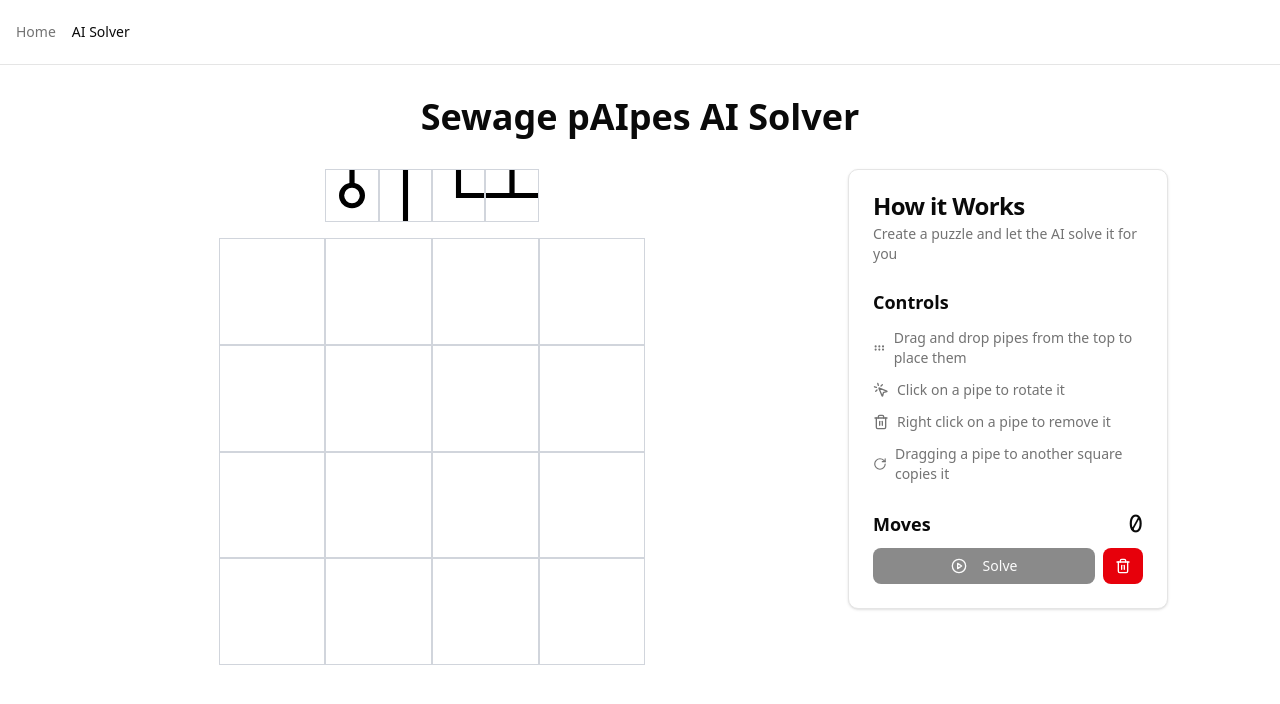
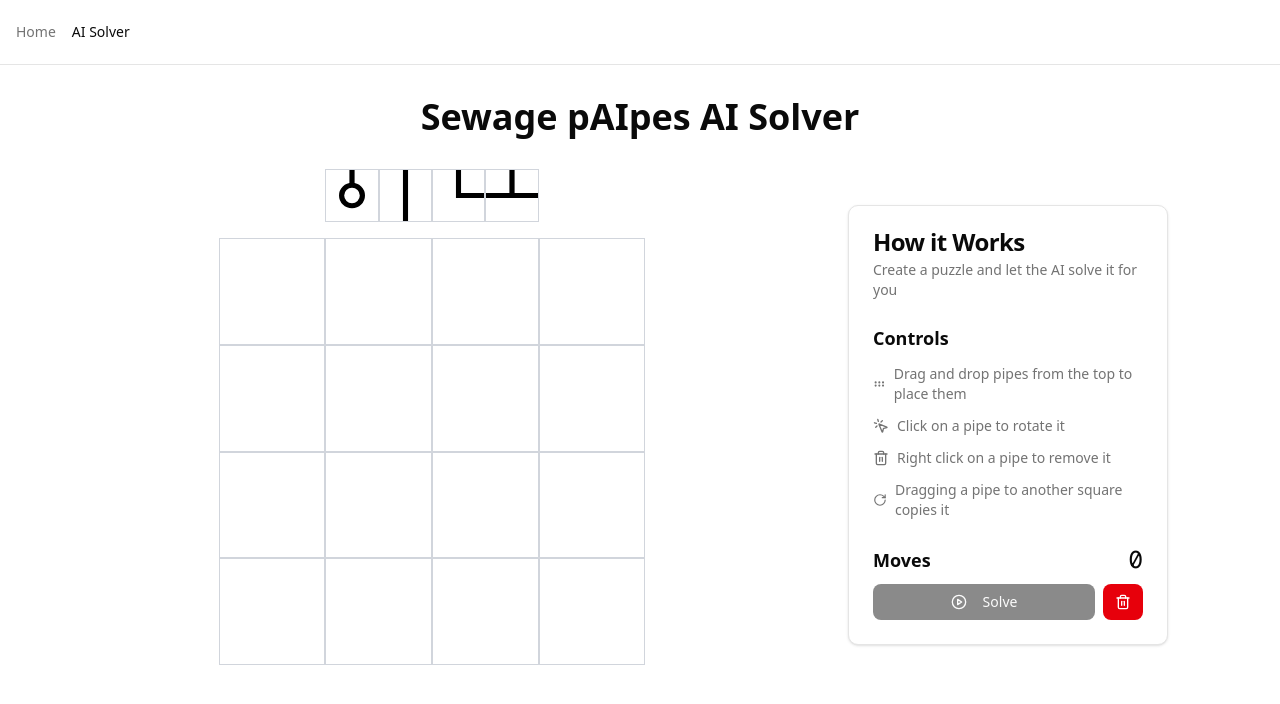
Before and after one commit to yangavin/sewage-paipes-website, a Next.js app: page /ai in a window 1280 px wide. Shown: the top 704 px of the page. Built offline with nearby package versions, Linux system fonts and the light colour scheme.

Commit message:
align card to center

```diff
--- a/app/ai/BuildableBoard.tsx
+++ b/app/ai/BuildableBoard.tsx
@@ -185,7 +185,7 @@ export default function BuildableBoard() {
         </div>
       </div>
 
-      <div className="w-1/4">
+      <div className="w-1/4 flex items-center">
         <Card>
           <CardHeader>
             <CardTitle>How it Works</CardTitle>
```
